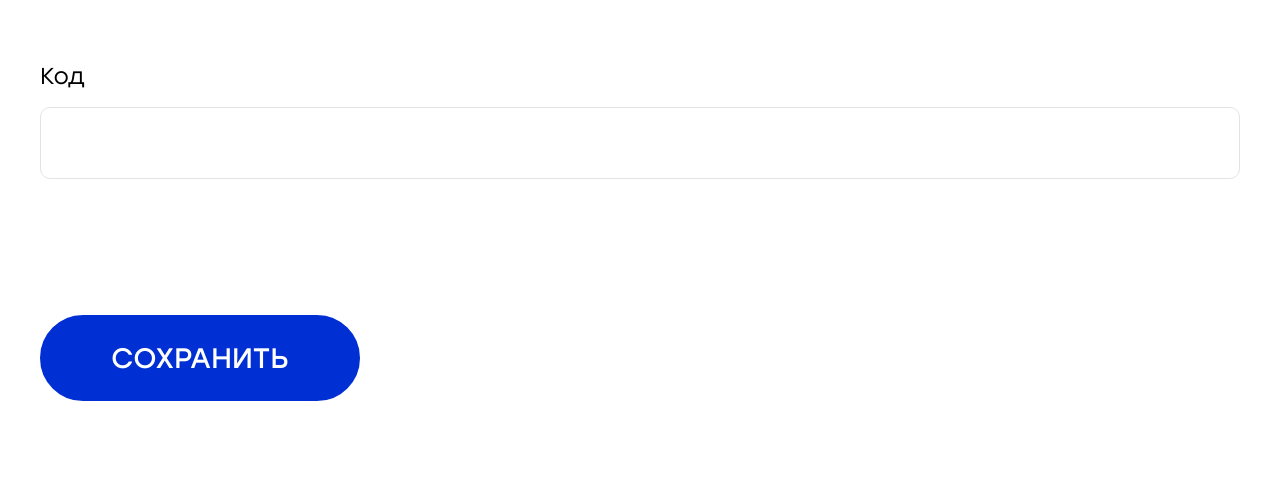
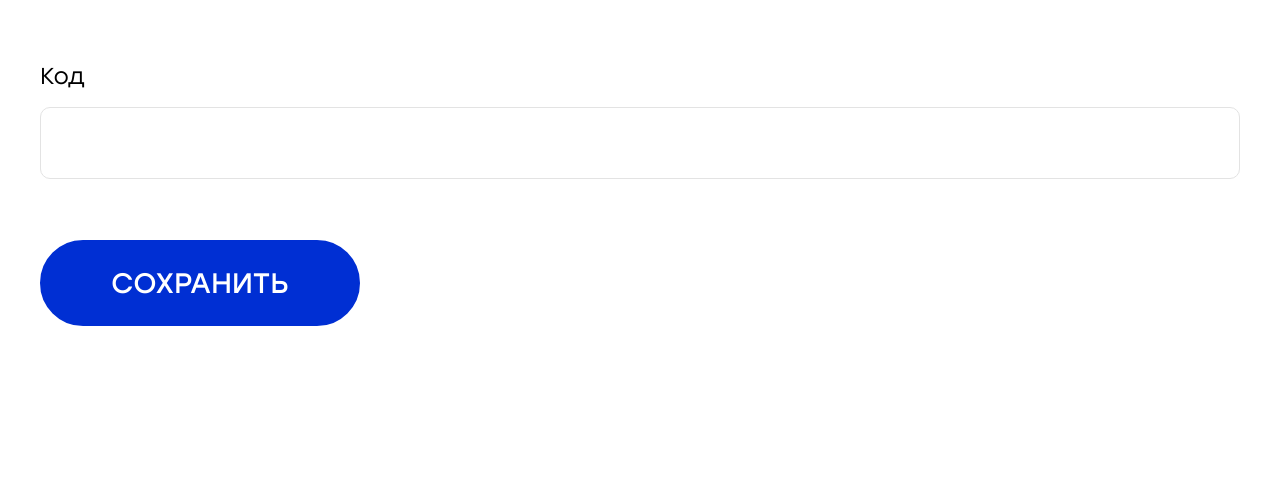
Before and after one commit to Shaykhattarov/crm-domofon-flask, a Flask app: page /organization-code in a window 1280 px wide. Shown: the part 1111-1612 px from the top of the page. After the commit the page ends 1437 px from the top, so only its background shows below. Run offline with Flask 3, Linux system fonts and the light colour scheme; the visitor is signed in with stand-in values (Sample User, id 1); data that the repository does not hold is empty; some libraries are stand-ins or nearby versions.

Commit message:
small mistakes

```diff
--- a/app/routes.py
+++ b/app/routes.py
@@ -479,7 +479,7 @@ def organization_code():
     form: OrganizationChangeIndividualCode = OrganizationChangeIndividualCode()
     form.add_district_choices()
     if form.validate_on_submit():
-        address_id = change_address_individual_code(street=form.street.data, district=form.district.data, house=form.house.data, front_door=form.front_door, apartment=form.apartment.data, code=form.code.data)
+        address_id = change_address_individual_code(street=form.street.data, district=form.district.data, house=form.house.data, front_door=form.front_door.data, apartment=form.apartment.data, code=form.code.data)
         if address_id is None:
             flash('Ошибка!')
         else:
--- a/app/templates/organization/code.html
+++ b/app/templates/organization/code.html
@@ -40,17 +40,17 @@
                     {{ form.code(type="text", class="form-control", id="code") }}
                 </div>
             </div>
-            <div class="push50 hidden-xss"></div>
-            <div class="push30 visible-xss"></div>
+            <div class="push25 hidden-xss"></div>
+            <div class="push15 visible-xss"></div>
             {% with messages = get_flashed_messages() %}
                     {% if messages %}
                         {% for message in messages %}
                             <div class="label" style="color:gray">{{ message }}</div>
                         {% endfor %}
+                        <div class="push25 hidden-xss"></div>
+                        <div class="push15 visible-xss"></div>
                     {% endif %}
             {% endwith %}
-            <div class="push50 hidden-xss"></div>
-            <div class="push30 visible-xss"></div>
             {{ form.submit(class="button") }}
             <div class="push100 hidden-xss"></div>
             <div class="push50 visible-xss"></div>
--- a/common/address.py
+++ b/common/address.py
@@ -49,7 +49,7 @@ def save_address(street: str, house: str, front_door: str, apartment_from: int,
             address.equipment_id = equipment.id
 
         db.session.commit()
-        return preaddress.id
+        return preaddress
 
     equipment: Equipment = Equipment(
         equipment_id=equipment_list_id,
@@ -88,9 +88,7 @@ def save_address(street: str, house: str, front_door: str, apartment_from: int,
 
 def change_address_individual_code(street: str, house: str, front_door: str, apartment: str, district: int, code: str):
     """ Изменение индивидуального кода подъезда """
-
     address = db.session.query(Address).filter_by(district_id=district).filter_by(street=street).filter_by(house=house).filter_by(front_door=front_door).filter_by(apartment=apartment).first()
-
     if address is not None:
         address.code = code
         db.session.commit()
```
